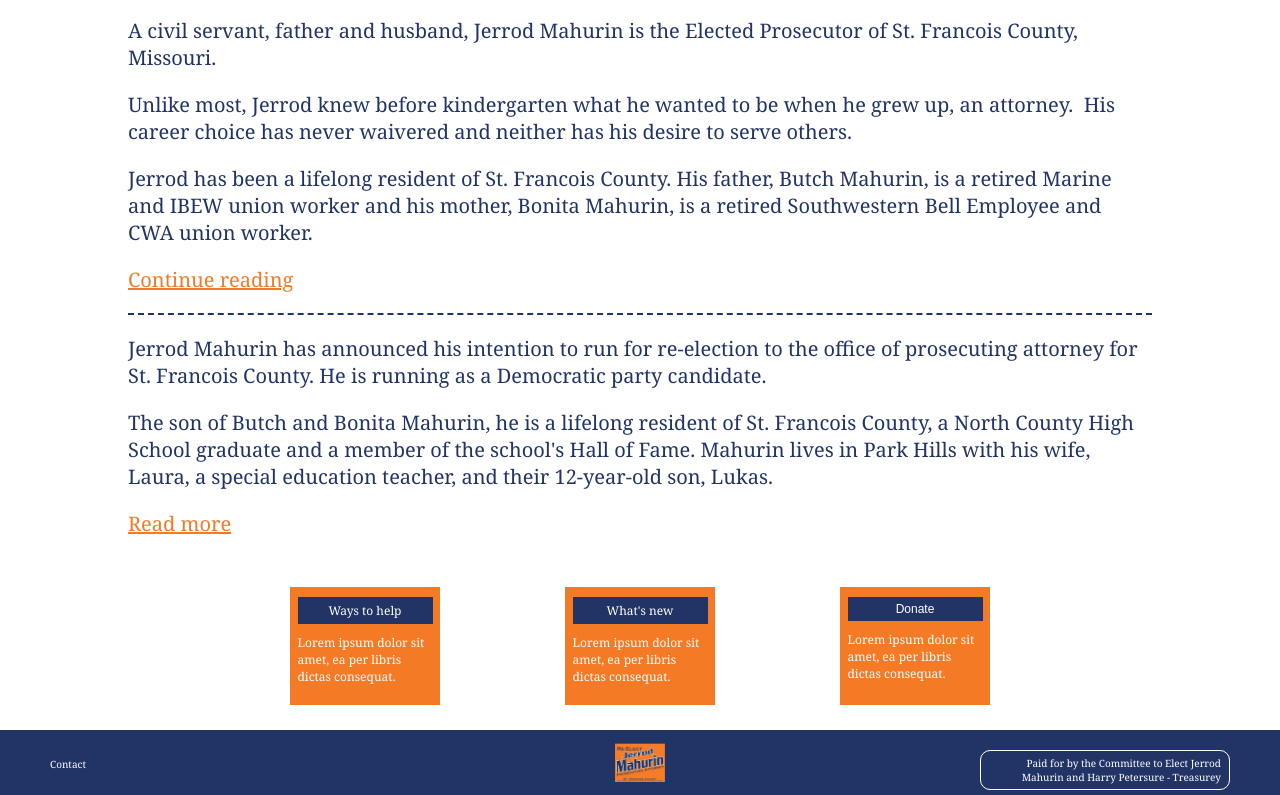
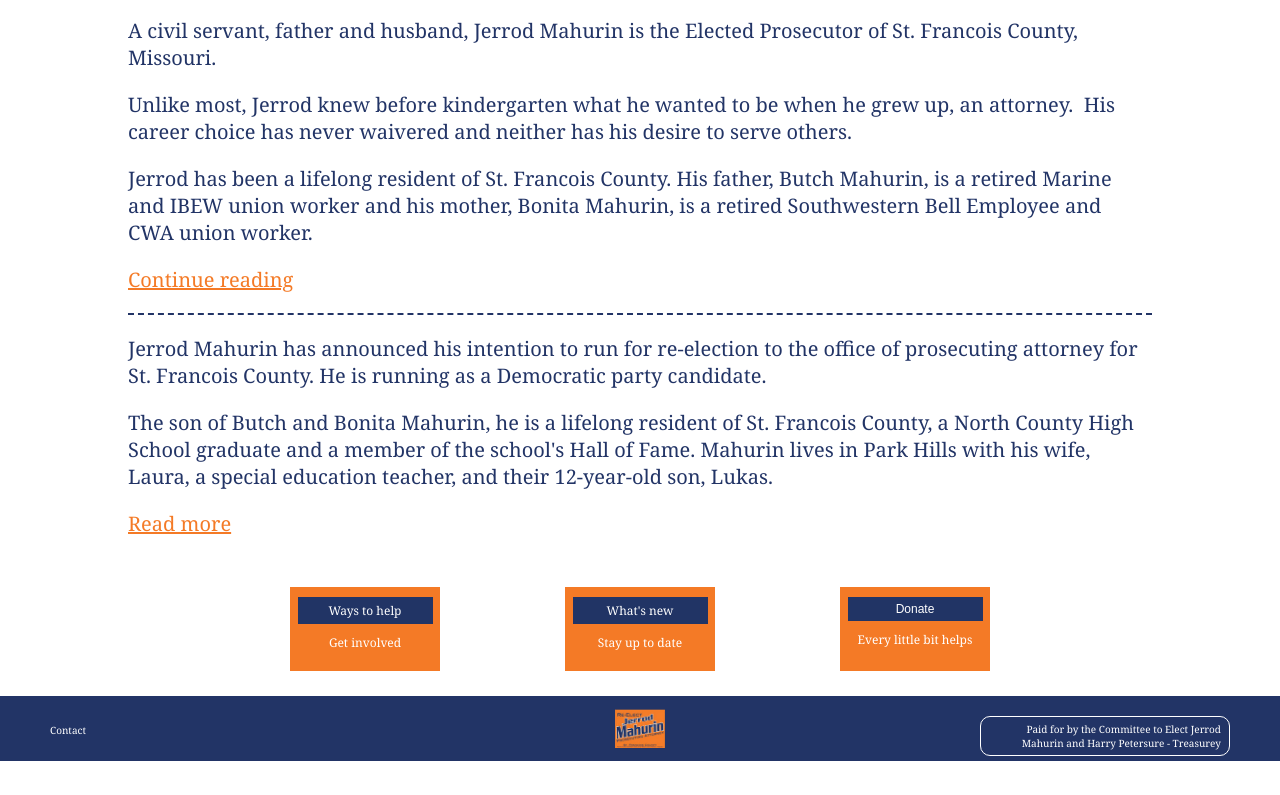
Before and after one commit to icespide/mahurin-website, a website: page index.html in a window 1280 px wide. Shown: the part 596-1391 px from the top of the page. After the commit the page ends 1357 px from the top, so only its background shows below. Drawn offline with Linux system fonts and the light colour scheme.

Commit message:
update: callout text updates

```diff
--- a/css/styles.css
+++ b/css/styles.css
@@ -139,6 +139,7 @@ h1 {
   padding-top:10px;
   font-size:12px;
   padding-bottom:10px;
+  text-align:center;
 }
 
 .callout form {
--- a/index.html
+++ b/index.html
@@ -65,13 +65,13 @@ A civil servant, father and husband, Jerrod Mahurin is the Elected Prosecutor of
                   <div class="callout">
                       <a href="get-involved.html">Ways to help</a>
                       <p>
-                        Lorem ipsum dolor sit amet, ea per libris dictas consequat.
+                        Get involved
                       </p>
                   </div>
                   <div class="callout">
                     <a href="news.html">What's new</a>
                     <p>
-                      Lorem ipsum dolor sit amet, ea per libris dictas consequat.
+                      Stay up to date
                     </p>
                   </div>
                   <div class="callout">
@@ -82,7 +82,7 @@ A civil servant, father and husband, Jerrod Mahurin is the Elected Prosecutor of
                       <button type="submit">Donate</button>
                     </form>
                     <p>
-                      Lorem ipsum dolor sit amet, ea per libris dictas consequat.
+                      Every little bit helps
                     </p>
                   </div>
                 </section>
```
Also changed, not shown: about.html (+1 -1 lines), get-involved.html (+1 -1 lines).
